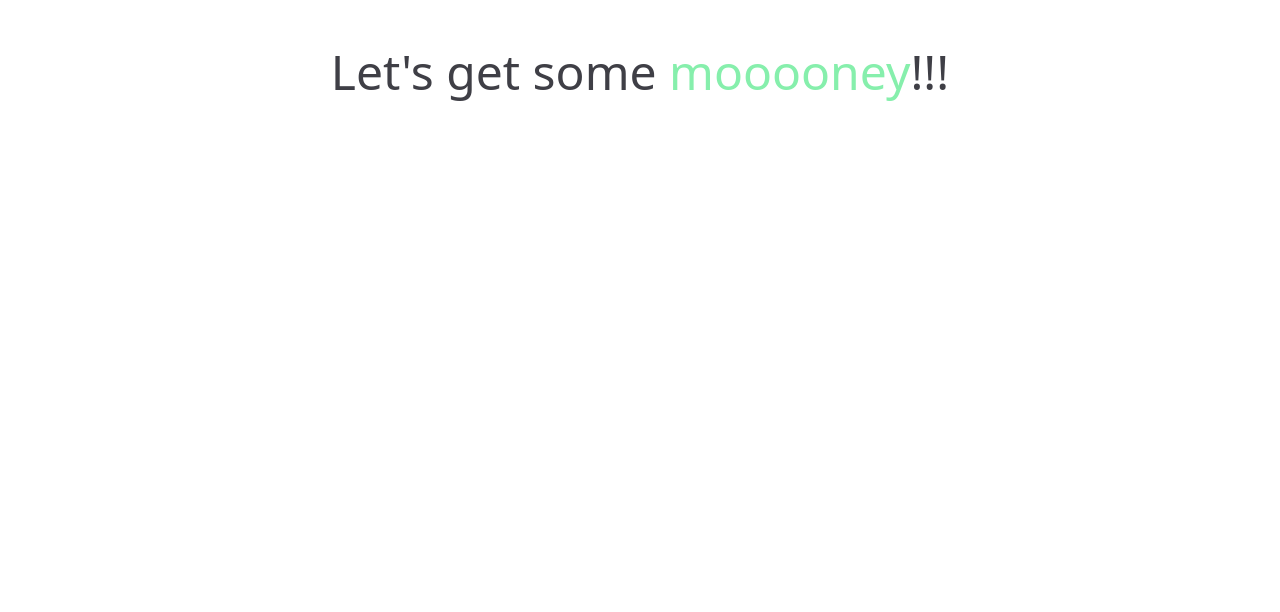
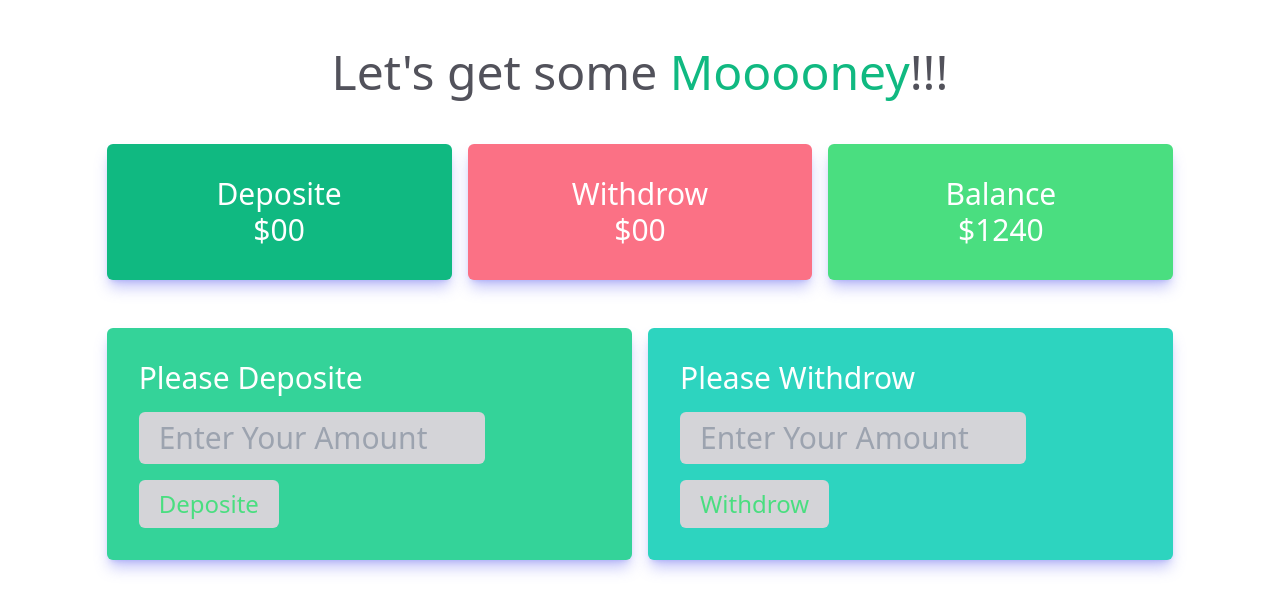
Before and after one commit to saimun5656/Project-06-bapp-er-bank, a plain HTML site: page bank.html in a window 1280 px wide. Drawn offline with nearby package versions, Linux system fonts and the light colour scheme.

Commit message:
deposite function added

```diff
--- a/bank.html
+++ b/bank.html
@@ -9,7 +9,36 @@
 </head>
 <body>
     <header class="mt-12">
-        <h1 class="text-center text-zinc-700 text-5xl font-medium">Let's get some <span class="text-green-300">mooooney</span>!!!</h1>
+        <h1 class="text-center text-zinc-600 text-5xl font-medium">Let's get some <span class="text-emerald-500">Mooooney</span>!!!</h1>
     </header>
+    <main>
+        <div class="grid grid-cols-1 md:grid-cols-3 gap-4 w-10/12 mx-auto mt-12 text-center font-medium text-white">
+            <div class="bg-emerald-500 p-8 rounded-md text-3xl shadow-lg shadow-indigo-500/40">
+                <h1>Deposite</h1>
+                <h2>$<span id="current-deposite">00</span></h2>
+            </div>
+            <div  class="bg-rose-400 p-8 rounded-md text-3xl shadow-lg shadow-indigo-500/40">
+                <h1>Withdrow</h1>
+                <h2>$00</h2>
+            </div>
+            <div class="bg-green-400 p-8 rounded-md text-3xl shadow-lg shadow-indigo-500/40">
+                <h1>Balance</h1>
+                <h2>$1240</h2>
+            </div>
+        </div>
+        <div class="grid grid-cols-1 md:grid-cols-2 gap-4 w-10/12 mx-auto mt-12 font-medium text-white">
+           <div class="bg-emerald-400 hover:bg-emerald-600 p-8 rounded-md text-3xl shadow-lg shadow-indigo-500/40">
+            <h1>Please Deposite</h1>
+            <input  class="block w-full md:w-9/12 mb-4 mt-4 p-2 px-5 rounded-md bg-zinc-300 focus:bg-gray-500 focus:outline-none focus:border-green-500 focus:text-green-400 focus:ring-green-500 focus:ring-1" placeholder="Enter Your Amount" type="text" id="deposite-amount">
+           <button id="deposite-btn" class="bg-zinc-300 py-2 px-5 rounded-md text-green-400 text-2xl font-medium hover:bg-gray-500">Deposite</button>
+           </div>
+           <div class="bg-teal-400 hover:bg-teal-500 p-8 rounded-md text-3xl shadow-lg shadow-indigo-500/40">
+            <h1>Please Withdrow</h1>
+            <input  class="block w-full md:w-9/12 mb-4 mt-4 p-2 px-5 rounded-md bg-zinc-300 focus:bg-gray-500 focus:outline-none focus:border-green-600 focus:text-green-400 focus:ring-green-500 focus:ring-1" placeholder="Enter Your Amount" type="text" id="withdrow-amount">
+           <button id="withdrow-btn" class="bg-zinc-300 py-2 px-5 rounded-md text-green-400 text-2xl font-medium hover:bg-gray-500">Withdrow</button>
+           </div>
+        </div>
+    </main>
+    <script src="./js/deposite.js"></script>
 </body>
 </html>
--- /dev/null
+++ b/js/deposite.js
@@ -0,0 +1,7 @@
+document.getElementById('deposite-btn').addEventListener('click',function(){
+const newDeposite =document.getElementById('deposite-amount').value
+const prevoiusDeposite = document.getElementById('current-deposite').innerText
+const result = parseInt(newDeposite)+parseInt(prevoiusDeposite)
+document.getElementById('current-deposite').innerText=result
+document.getElementById('deposite-amount').value = ''
+})
```
